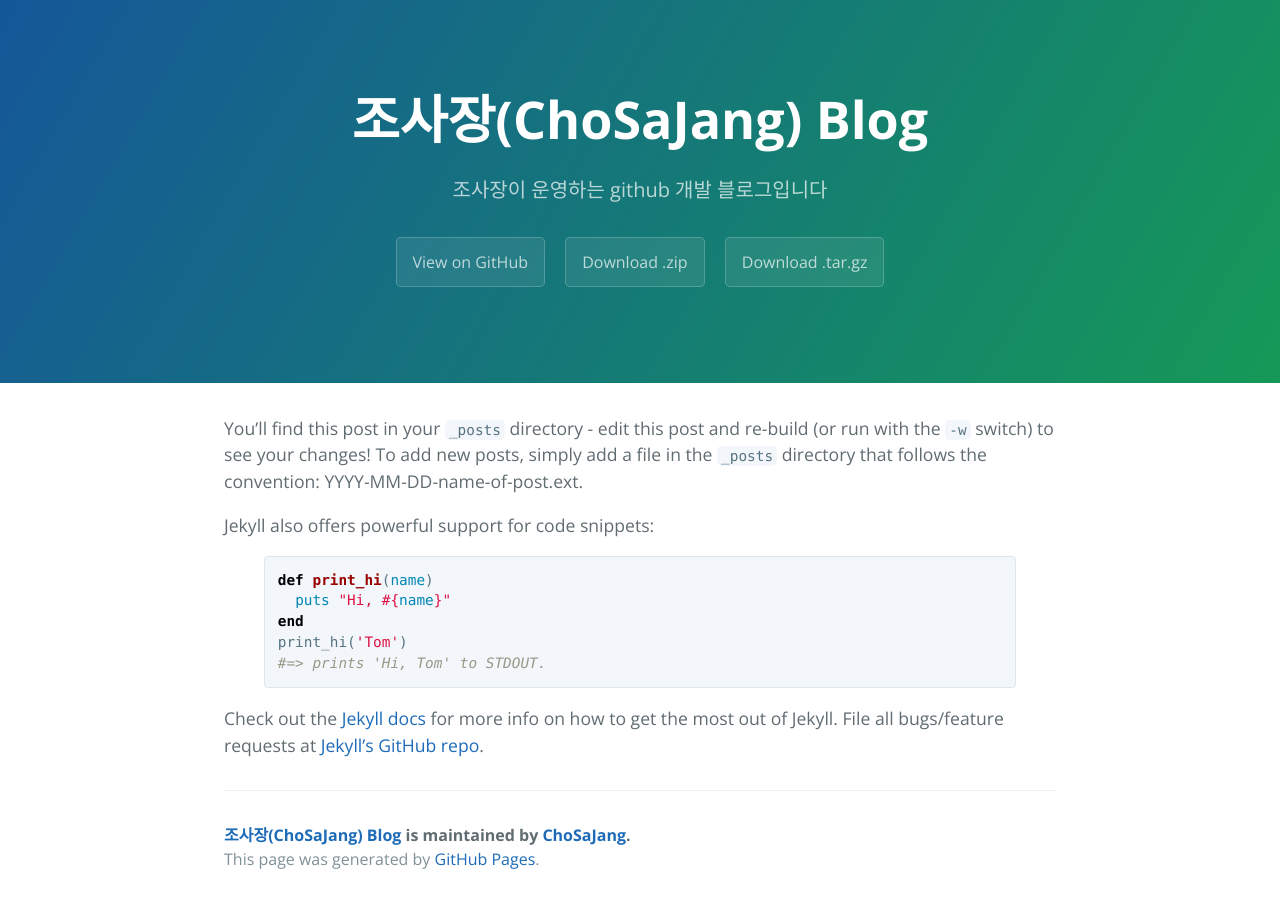
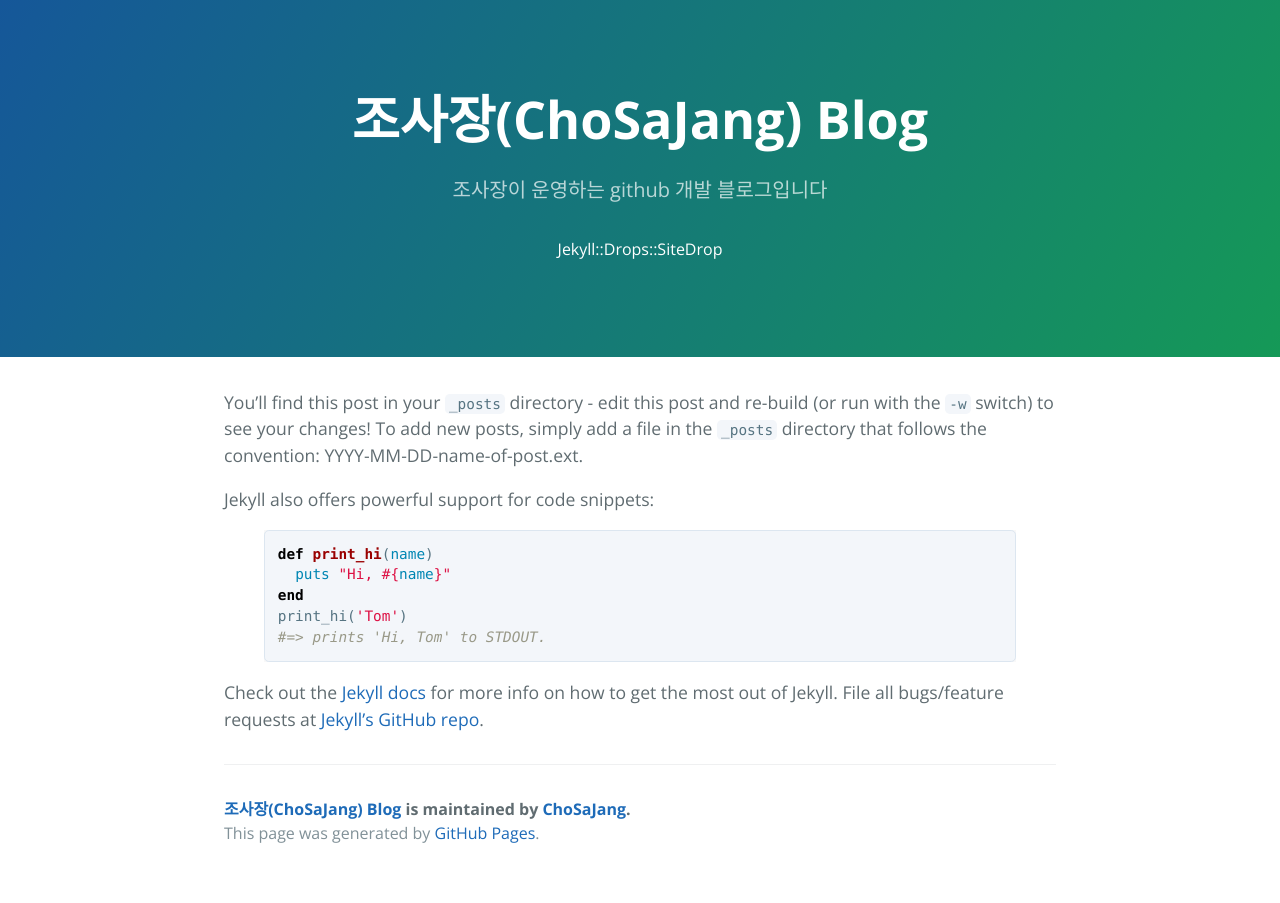
Before and after one commit to chosajang/mytoy, a Jekyll site: the page built from _posts/2016-02-12-sample-content.markdown, in a window 1280 px wide. Built offline with Jekyll 4.4.1, drawn with Linux system fonts in a browser that asks for light colours.

Commit message:
Update page-header.html

```diff
--- a/_includes/page-header.html
+++ b/_includes/page-header.html
@@ -1,7 +1,5 @@
 <section class="page-header">
   <h1 class="project-name">{{ site.title }}</h1>
   <h2 class="project-tagline">{{ site.tagline }}</h2>
-  <a href="#" class="btn">View on GitHub</a>
-  <a href="#" class="btn">Download .zip</a>
-  <a href="#" class="btn">Download .tar.gz</a>
+  <p>{{ site }}</p>
 </section>
```
